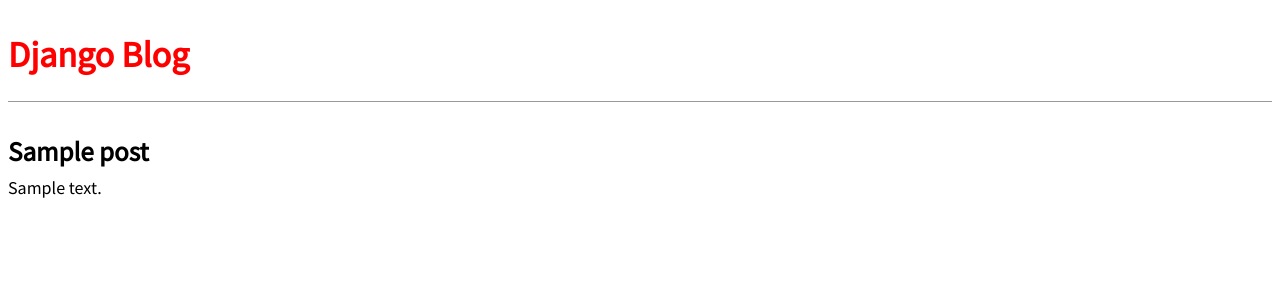
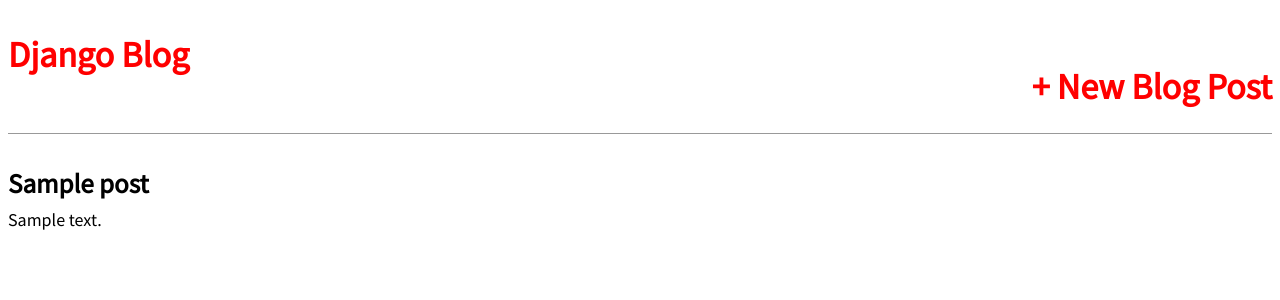
Before and after one commit to marcuscostagraciano/College_tasks, a Django app: page /post/1/ in a window 1280 px wide. Shown: the top 300 px of the page. Run offline with Django 4.2, Linux system fonts and the light colour scheme; tables that the repository leaves empty hold one stand-in row (values such as "Sample post").

Commit message:
feat: + new blog post html

```diff
--- a/Sixth_semester/dev_web_II/django_tutoriais/tutorial_6/blog/templates/base.htm
+++ b/Sixth_semester/dev_web_II/django_tutoriais/tutorial_6/blog/templates/base.htm
@@ -9,7 +9,12 @@
     </head>
     <body>
         <header>
-            <h1><a href="{% url 'home' %}">Django Blog</a></h1>
+            <div class='nav-left'>
+                <h1><a href="{% url 'home' %}">Django Blog</a></h1>
+            </div>
+            <div class="nav-right">
+                <h1><a href="{% url 'post_new' %}"> + New Blog Post</a></h1>
+            </div>
         </header>
         <div>
             {% block content %}
```
